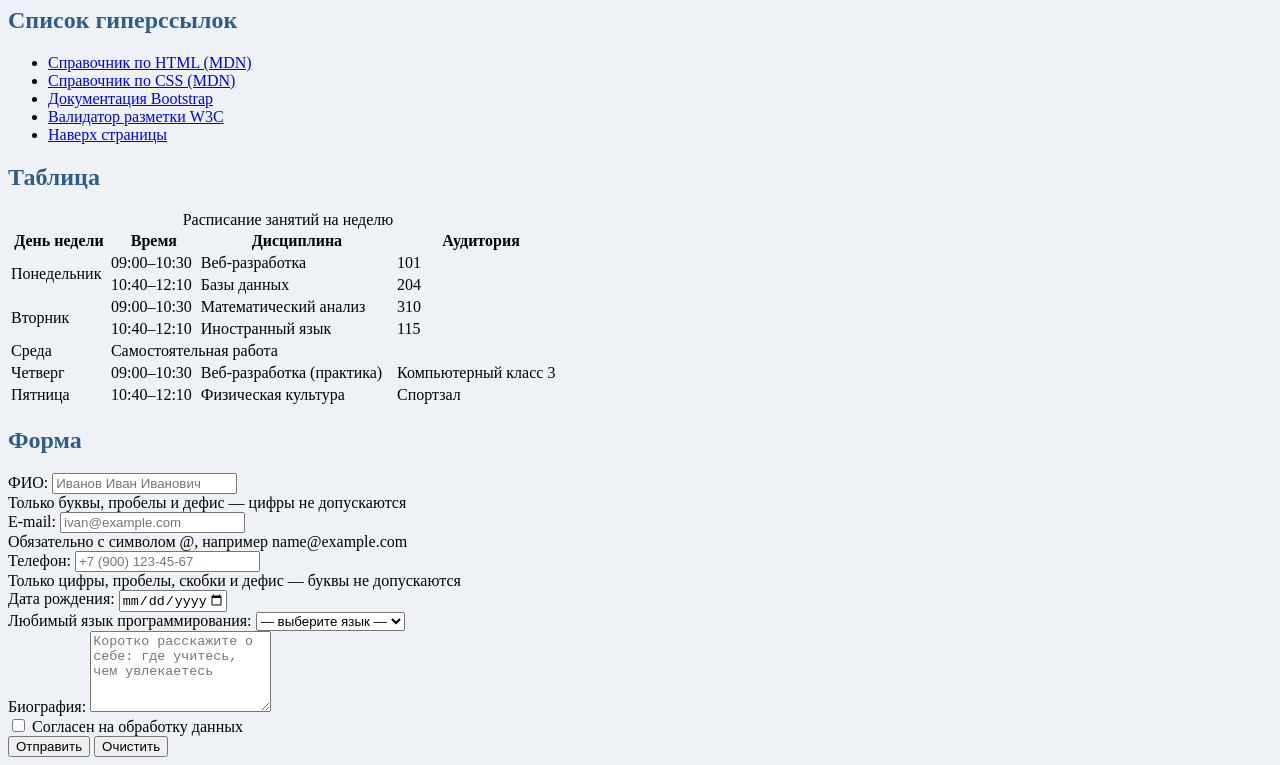
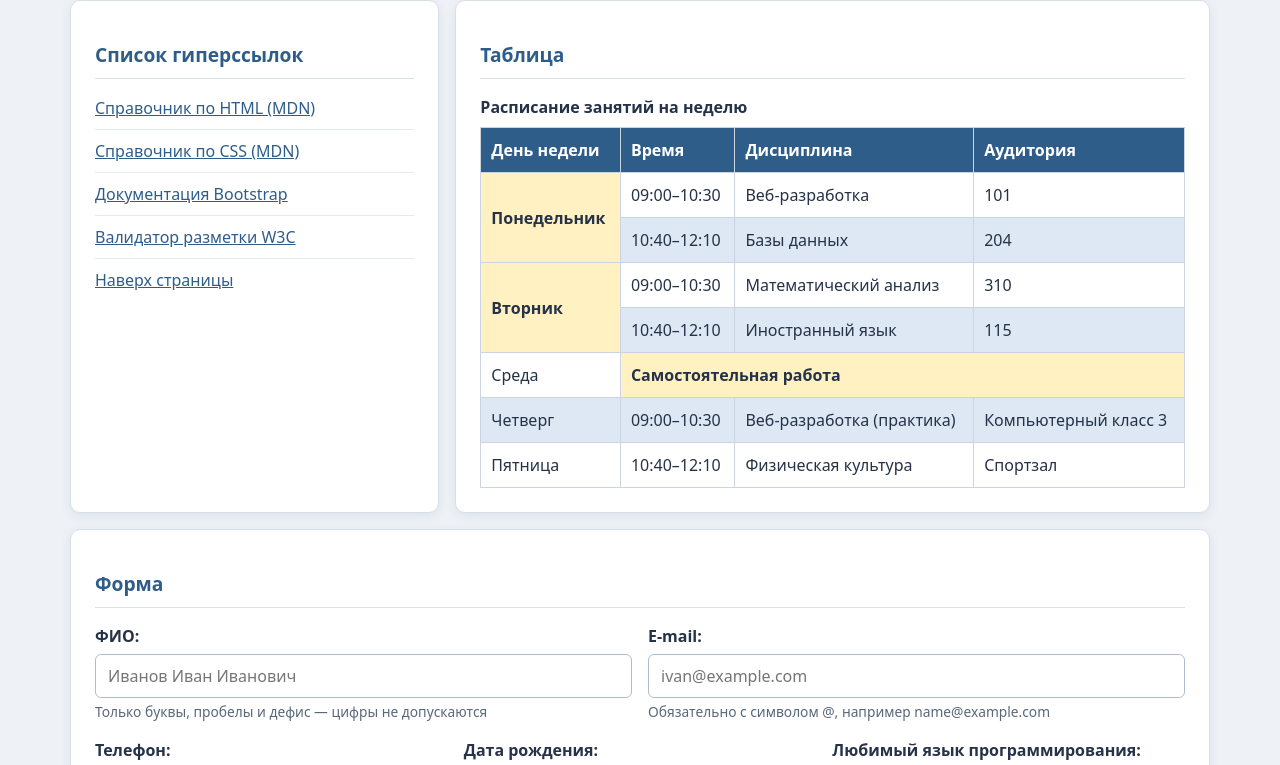
Before and after one commit to HeRoBoBiNa/lab4, a plain HTML site: page index.html in a window 1280 px wide. Shown: the part 279-1044 px from the top of the page. Drawn offline with Linux system fonts and the light colour scheme; a script that the page names is missing.

Commit message:
Update style.css

```diff
--- a/style.css
+++ b/style.css
@@ -78,3 +78,36 @@ body {
   --bs-btn-active-border-color: var(--brand-dark);
   --bs-btn-focus-shadow-rgb: 74, 127, 181;
 }
+
+/* Самостоятельные стили вместо Bootstrap: сторонние библиотеки не используются. */
+* { box-sizing: border-box; }
+html { scroll-behavior: smooth; }
+body { margin: 0; font-family: system-ui, -apple-system, "Segoe UI", sans-serif; color: #253247; line-height: 1.5; }
+a { color: var(--brand); }
+a:hover { color: #c0392b; }
+.container { width: min(100% - 32px, 1140px); margin-inline: auto; }
+.d-flex { display: flex; } .flex-column { flex-direction: column; } .flex-grow-1 { flex-grow: 1; } .min-vh-100 { min-height: 100vh; }
+.text-white { color: #fff; } .py-3 { padding-block: 16px; } .py-md-4 { padding-block: 24px; }
+.row { display: flex; flex-wrap: wrap; margin: -8px; } .row > * { padding: 8px; }
+.col-auto { flex: 0 0 auto; } .col { flex: 1 1 180px; } .col-12 { flex: 0 0 100%; max-width: 100%; }
+.align-items-center { align-items: center; } .align-self-md-end { align-self: end; } .align-self-md-start { align-self: start; }
+.fs-3 { font-size: 1.65rem; } .fs-5 { font-size: 1.2rem; } .fw-bold { font-weight: 700; }
+.mb-0 { margin-bottom: 0; } .mb-2 { margin-bottom: 8px; } .mb-3 { margin-bottom: 16px; } .mb-md-4 { margin-bottom: 24px; }
+.p-1 { padding: 4px; } .p-3 { padding: 16px; } .p-md-4 { padding: 24px; } .px-0 { padding-inline: 0; } .px-3 { padding-inline: 12px; } .px-4 { padding-inline: 16px; } .py-2 { padding-block: 8px; } .pb-2 { padding-bottom: 8px; }
+.rounded { border-radius: 8px; } .rounded-circle { border-radius: 50%; } .border { border-style: solid; } .border-3 { border-width: 3px; } .border-white { border-color: white; } .border-bottom { border-bottom: 1px solid #d8e0e8; }
+.nav { list-style: none; display: flex; padding-left: 0; margin: 0; } .menu { gap: 4px; } .nav-link { display: block; text-decoration: none; } .menu-link { color: white; }
+.card { background: #fff; border: 1px solid #d7e0e9; border-radius: 10px; box-shadow: 0 3px 12px #1a385414; } .h-100 { height: 100%; }
+.list-group { list-style: none; padding: 0; margin: 0; } .list-group-item { padding-block: 9px; border-bottom: 1px solid #e5eaf0; } .list-group-item:last-child { border: 0; }
+.table-responsive { overflow-x: auto; } .table { border-collapse: collapse; width: 100%; } .table caption { text-align: left; } .table th, .table td { border: 1px solid #cbd5e1; padding: 10px; text-align: left; } .table thead th { background: var(--brand); color: #fff; } .table tbody tr:nth-child(even) { background: #dde8f4; } .table-warning { background: #fff1c2; } .text-nowrap { white-space: nowrap; } .text-body { color: #253247; } .pt-0 { padding-top: 0; }
+.form-label { display: block; margin-bottom: 6px; } .form-control, .form-select { display: block; width: 100%; min-height: 42px; padding: 9px 12px; border: 1px solid #aebdce; border-radius: 6px; background: white; font: inherit; color: inherit; } textarea.form-control { min-height: 115px; resize: vertical; } .form-control:focus, .form-select:focus { outline: 2px solid #7aafd8; outline-offset: 1px; }
+.form-text { font-size: .86rem; color: #586879; margin-top: 4px; } .form-check { display: flex; gap: 8px; align-items: center; }
+.btn { cursor: pointer; border-radius: 6px; padding: 9px 15px; font: inherit; border: 1px solid transparent; } .btn-brand { background: var(--brand); color: white; } .btn-brand:hover { background: var(--brand-dark); } .btn-outline-secondary { border-color: #77889a; color: #4c5b69; background: white; } .btn-outline-secondary:hover { background: #e5eaf0; }
+.d-grid { display: grid; } .gap-2 { gap: 8px; } .order-1 { order: 1; } .order-2 { order: 2; } .order-3 { order: 3; }
+.validated:not(:placeholder-shown):invalid { border-color: #dc3545; background: #fdecea; } .validated:not(:placeholder-shown):valid { border-color: #198754; background: #eefaf2; } .validated:not(:placeholder-shown):invalid + .form-text { color: #b42332; font-weight: 700; }
+.error-message { margin: 8px 0 0; color: #b42332; font-weight: 600; } .error-message[hidden], .order-result[hidden] { display: none; }
+.order-result { padding: 14px 16px; margin: 0; border-radius: 8px; background: #e6f2fc; border: 1px solid #a7c9e5; color: #214d70; font-weight: 700; }
+@media (min-width: 768px) { .flex-md-row { flex-direction: row; } .col-md-6 { flex: 0 0 50%; max-width: 50%; } .d-md-flex { display: flex; } }
+@media (min-width: 992px) { .col-lg-4 { flex: 0 0 33.333%; max-width: 33.333%; } }
+@media (min-width: 1200px) { .col-xl-4 { flex: 0 0 33.333%; max-width: 33.333%; } .col-xl-8 { flex: 0 0 66.667%; max-width: 66.667%; } }
+@media (min-width: 768px) { .order-md-1 { order: 1; } .order-md-2 { order: 2; } }
+@media (max-width: 767px) { .site-header .row { align-items: center; } .site-header nav { flex-basis: 100%; } .nav { flex-direction: column; } }
```
